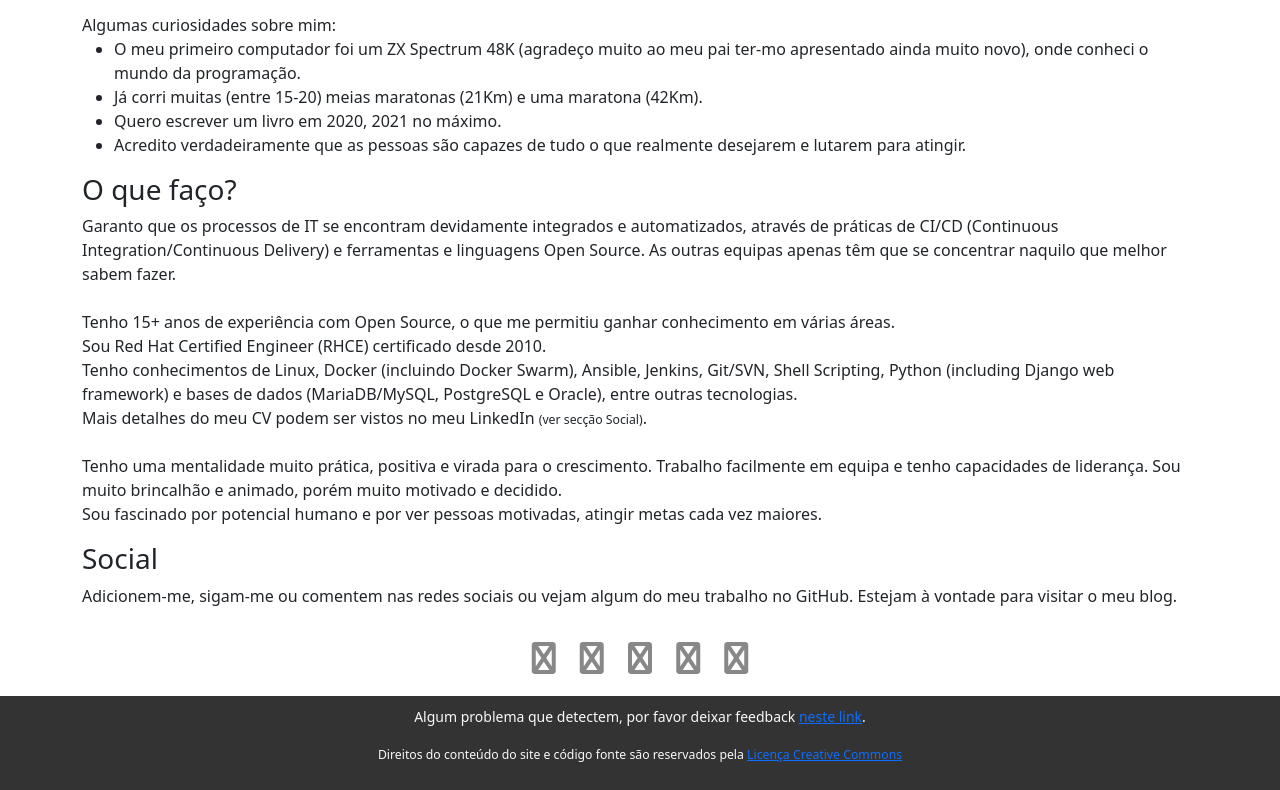
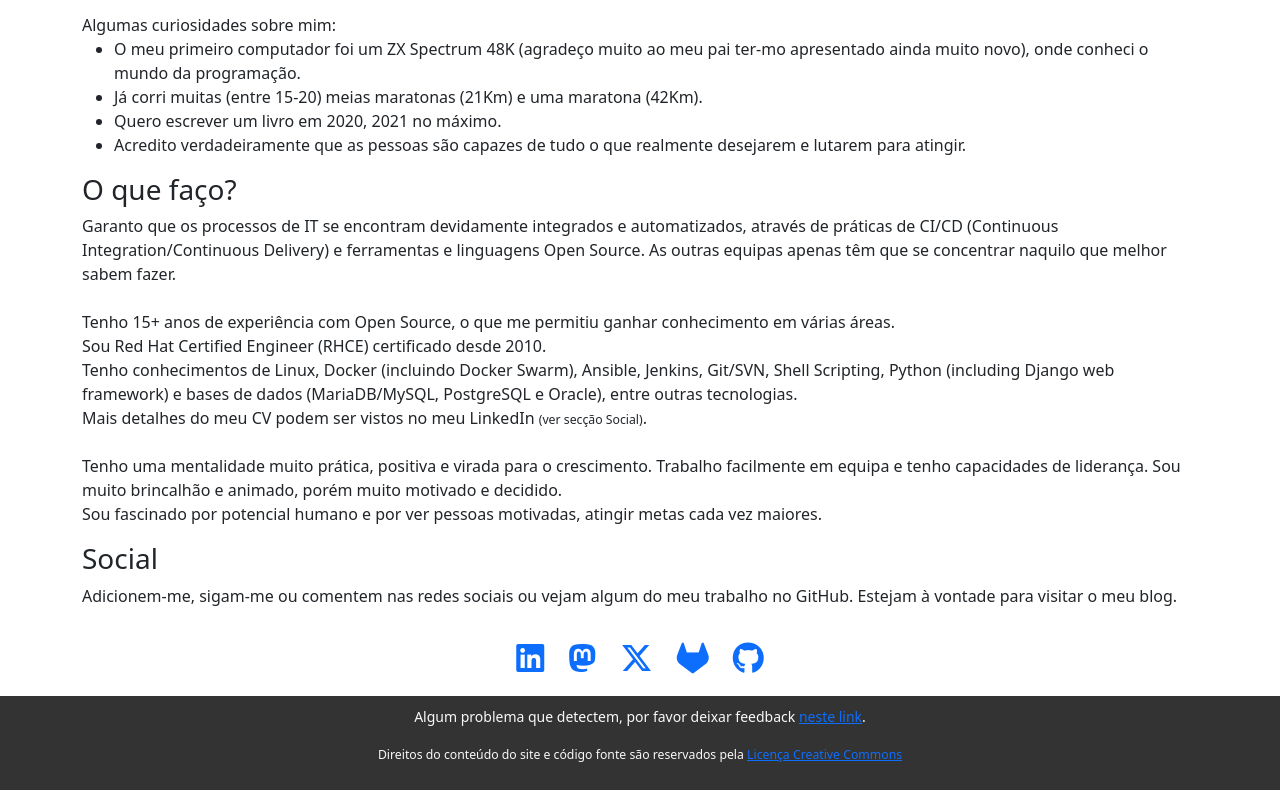
Before and after one commit to luisnabais/luisnabais-old.github.io, a plain HTML site: page index.html in a window 1280 px wide. Shown: the part 677-1467 px from the top of the page. Drawn offline with nearby package versions, Linux system fonts and the light colour scheme.

Commit message:
Fixed font awesome classes

```diff
--- a/index.html
+++ b/index.html
@@ -62,20 +62,19 @@
             <p tkey="social-desc"></p>
             <ul class="social-links">
                 <li>
-                    <a target="_blank" href="https://linkedin.com/in/luisnabais"><span class="fa fa-linkedin fa-2x"></span></a>
+                    <a target="_blank" href="https://linkedin.com/in/luisnabais"><span class="fa-brands fa-linkedin fa-2x"></span></a>
                 </li>
                 <li>
-                    <a target="_blank" rel="me" href="https://mastodon.social/@luisnabais"><span class="fa fa-mastodon fa-2x"></span></a>
-                    <!--a target="_blank" href="https://medium.com/@luisnabais"><span class="fa fa-medium fa-2x"></span></a-->
+                    <a target="_blank" rel="me" href="https://mastodon.social/@luisnabais"><span class="fa-brands fa-mastodon fa-2x"></span></a>
                 </li>
                 <li>
-                    <a target="_blank" href="https://x.com/luis_nabais"><span class="fa fa-x-twitter fa-2x"></span></a>
+                    <a target="_blank" href="https://x.com/luis_nabais"><span class="fa-brands fa-x-twitter fa-2x"></span></a>
                 </li>
                 <li>
-                    <a target="_blank" href="https://gitlab.com/luisnabais"><span class="fa fa-gitlab fa-2x"></span></a>
+                    <a target="_blank" href="https://gitlab.com/luisnabais"><span class="fa-brands fa-gitlab fa-2x"></span></a>
                 </li>
                 <li>
-                    <a target="_blank" href="https://github.com/luisnabais"><span class="fa fa-github fa-2x"></span></a>
+                    <a target="_blank" href="https://github.com/luisnabais"><span class="fa-brands fa-github fa-2x"></span></a>
                 </li>
             </ul>
         </section>
```
